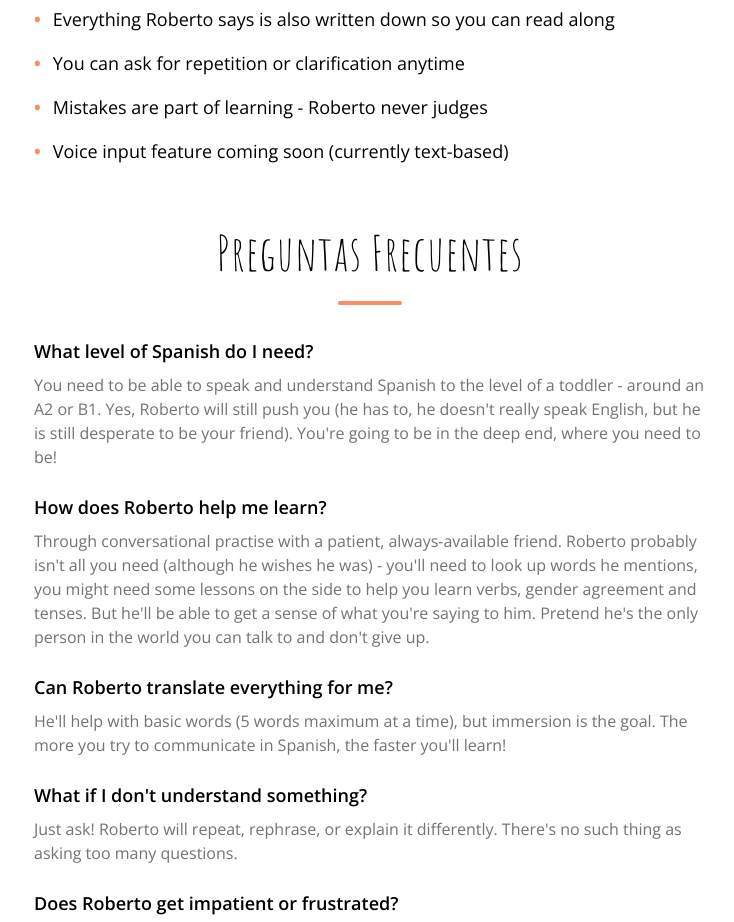
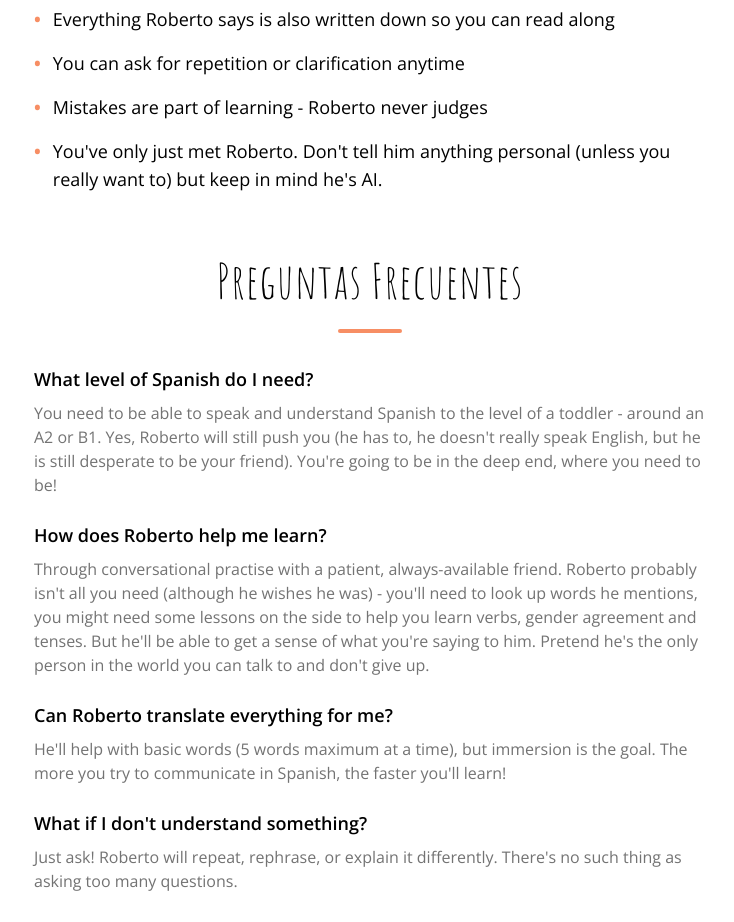
Before and after one commit to grace-liley/roberto-habla-bonito, a React (Vite) app: page /about in a window 1280 px wide. Shown: the part 880-1802 px from the top of the page, without its empty margins (270-1004 px from the left). Built offline with nearby package versions, Linux system fonts and the light colour scheme; the HTML template or start-up script is replaced by a standard one.

Commit message:
Update FAQ answer text

```diff
--- a/src/pages/About.tsx
+++ b/src/pages/About.tsx
@@ -82,7 +82,7 @@ const About = () => {
             </li>
             <li className="flex gap-3">
               <span className="text-accent font-bold flex-shrink-0">•</span>
-              <span>Voice input feature coming soon (currently text-based)</span>
+              <span>You've only just met Roberto. Don't tell him anything personal (unless you really want to) but keep in mind he's AI.</span>
             </li>
           </ul>
         </section>
```
